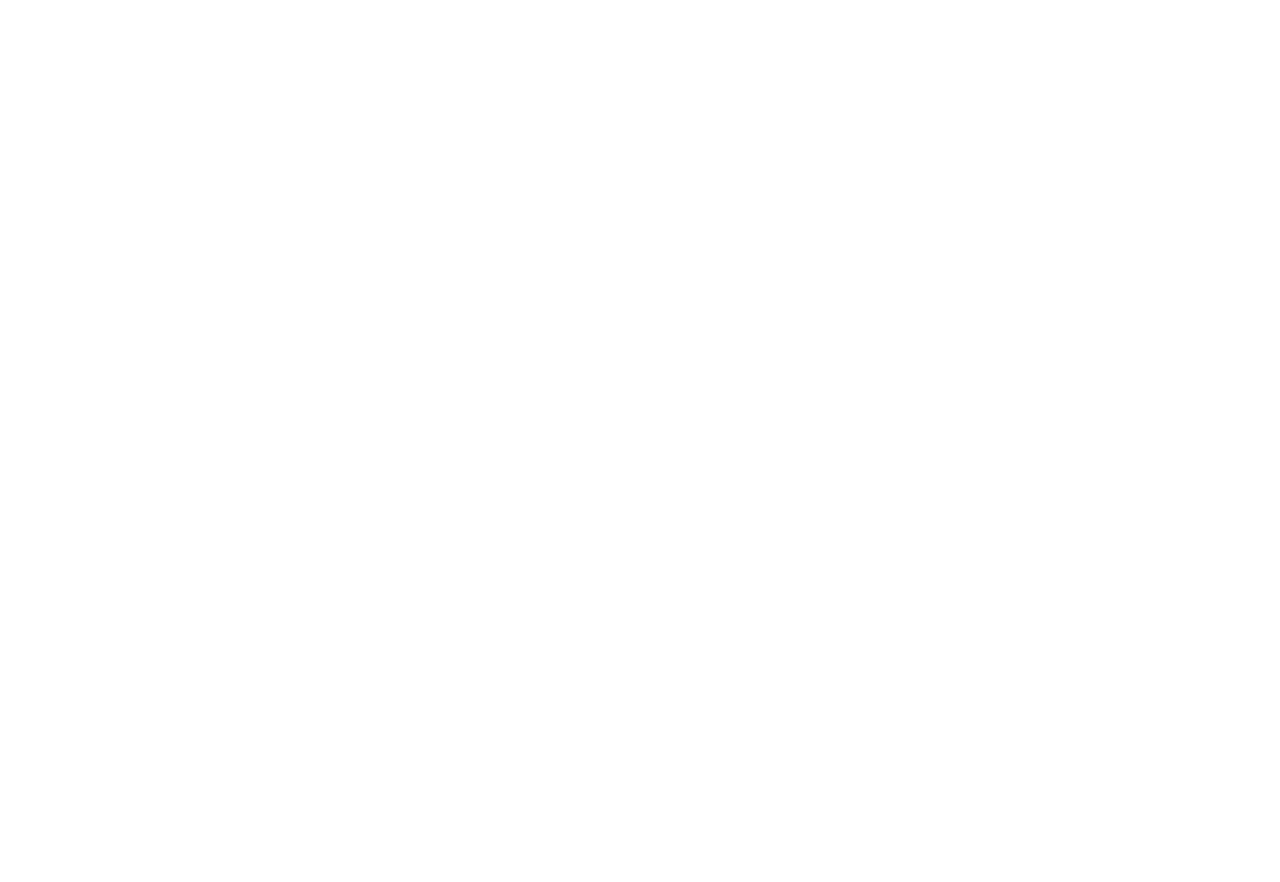
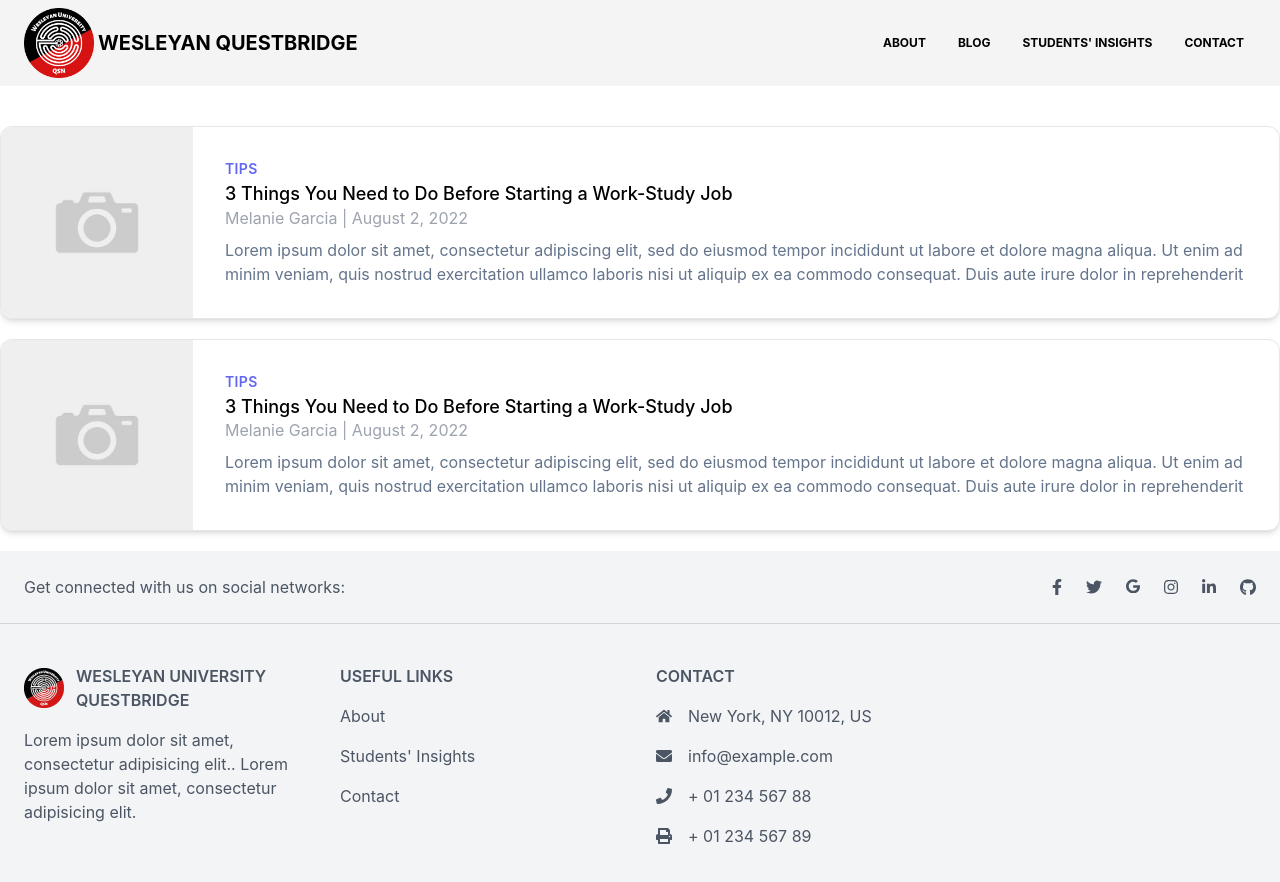
Before and after one commit to dphearom/questbridgeWesReact, a React (Create React App) app: page /blog in a window 1280 px wide. Before the commit this address had no page. Shown: the top 882 px of the page. Before the commit the page ends 800 px from the top, so only its background shows below. Built offline with nearby package versions, Linux system fonts and the light colour scheme.

Commit message:
Blog page

```diff
--- a/src/About/about.js
+++ b/src/About/about.js
@@ -5,6 +5,7 @@
 import bella from "../image/bella.png"
 import darling from "../image/darling.png"
 import pin from "../image/pin.png"
+import ahmed from "../image/ahmed.png"
 
 export default function about() {
   return (
@@ -47,10 +48,10 @@
             </div>
             <div className="flex items-stretch justify-center md:w-1/3 md:p-5 sm:p-2 flex-1">
               <div className="bg-gray-100 font-semibold text-center rounded-3xl border shadow-lg p-10 max-w-xs">
-                <img class="mb-3 w-32 h-32 rounded-full shadow-lg mx-auto"  src={melanie} alt="product designer" />
-                <h1 class="text-lg text-gray-700"> Melanie Garcia </h1>
-                <h3 class="text-sm text-gray-400 ">   Publicity Chair  </h3>
-                <p class="text-xs text-left text-gray-400 mt-4">  QuestBridge means possibilities. Without QB, I don’t know where I’d be today, and I’m grateful for all the people I’ve met along my FGLI  journey. I will dream big, forever and always.  </p>
+                <img class="mb-3 w-32 h-32 rounded-full shadow-lg mx-auto"  src={pin} alt="product designer" />
+                <h1 class="text-lg text-gray-700"> Pin-Hsuan Chen </h1>
+                <h3 class="text-sm text-gray-400 ">   Vice President  </h3>
+                <p class="text-xs text-left text-gray-400 mt-4">  For me, QuestBridge is a really great community of FGLI students that come from similar backgrounds that work together to navigate everything college and career related. We're really just a giant group of friends that all look out for each other!  </p>
               </div>
             </div>
             <div className="flex items-stretch justify-center md:w-1/3 md:p-5 sm:p-2 flex-1">
@@ -66,26 +67,37 @@
           <div className=" container flex flex-wrap md:flex-row sm:flex-col justify-between">
             <div className="flex items-stretch justify-center md:w-1/3 md:p-5 sm:p-2 flex-1">
               <div className="bg-gray-100 font-semibold text-center rounded-3xl border shadow-lg p-10 max-w-xs">
-                <img class="mb-3 w-32 h-32 rounded-full shadow-lg mx-auto" src={darling} alt="product designer" />
-                <h1 class="text-lg text-gray-700"> Darling Rodriguez </h1>
-                <h3 class="text-sm text-gray-400 ">  Class of 2025 Representative  </h3>
-                <p class="text-xs text-left text-gray-400 mt-4">  QuestBride to me has been everything, it’s the reason as to why I attend this amazing school and it allows me to help other students as well in navigating the journey that College life attains.  </p>
-              </div>
-            </div>
-            <div className="flex items-stretch justify-center md:w-1/3 md:p-5 sm:p-2 flex-1">
-              <div className="bg-gray-100 font-semibold text-center rounded-3xl border shadow-lg p-10 max-w-xs">
-                <img class="mb-3 w-32 h-32 rounded-full shadow-lg mx-auto" src={pin} alt="product designer" />
-                <h1 class="text-lg text-gray-700"> Pin-Hsuan Chen </h1>
-                <h3 class="text-sm text-gray-400 ">  President/Liaison  </h3>
-                <p class="text-xs text-left text-gray-400 mt-4">  For me, QuestBridge is a really great community of FGLI students that come from similar backgrounds that work together to navigate everything college and career related. We're really just a giant group of friends that all look out for each other! </p>
+                <img class="mb-3 w-32 h-32 rounded-full shadow-lg mx-auto" src={melanie} alt="product designer" />
+                <h1 class="text-lg text-gray-700">  Melanie Garcia  </h1>
+                <h3 class="text-sm text-gray-400 ">   Publicity Chair </h3>
+                <p class="text-xs text-left text-gray-400 mt-4"> QuestBridge means possibilities. Without QB, I don’t know where I’d be today, and I’m grateful for all the people I’ve met along my FGLI  journey. I will dream big, forever and always.  </p>
               </div>
             </div>
             <div className="flex items-stretch justify-center md:w-1/3 md:p-5 sm:p-2 flex-1">
               <div className="bg-gray-100 font-semibold text-center rounded-3xl border shadow-lg p-10 max-w-xs">
                 <img class="mb-3 w-32 h-32 rounded-full shadow-lg mx-auto" src="https://images.unsplash.com/photo-1633332755192-727a05c4013d?ixlib=rb-1.2.1&ixid=MnwxMjA3fDB8MHxwaG90by1wYWdlfHx8fGVufDB8fHx8&auto=format&fit=crop&w=880&q=80" alt="product designer" />
-                <h1 class="text-lg text-gray-700"> Bella Nunn </h1>
-                <h3 class="text-sm text-gray-400 ">  President/Liaison  </h3>
-                <p class="text-xs text-left text-gray-400 mt-4">  For me, milar backgrounds that work together to navigate everything college and career related. We're really just a giant group of friends that all look out for each other! </p>
+                <h1 class="text-lg text-gray-700">  Justin Nguyen  </h1>
+                <h3 class="text-sm text-gray-400 ">   Publicity Chair </h3>
+                <p class="text-xs text-left text-gray-400 mt-4">   I had always silently laughed at the wisdom of adults that kept telling us that "time flies by fast, enjoy it while you can", but now that I am a rising senior, I understand that wisdom all too well. College is a time for discovery, learning, and independence. Take advantage of the time here, work hard, and have fun!   </p>
+              </div>
+            </div>
+            <div className="flex items-stretch justify-center md:w-1/3 md:p-5 sm:p-2 flex-1">
+              <div className="bg-gray-100 font-semibold text-center rounded-3xl border shadow-lg p-10 max-w-xs">
+                <img class="mb-3 w-32 h-32 rounded-full shadow-lg mx-auto" src={ahmed} alt="product designer" />
+                <h1 class="text-lg text-gray-700"> Ahmed Almohamed </h1>
+                <h3 class="text-sm text-gray-400 ">  Class of 2024 Representative  </h3>
+                <p class="text-xs text-left text-gray-400 mt-4">   I just want to let all my FGLI peers know that you are worth it, you deserve all the good that is coming your way, and you earned your place here.  </p>
+              </div>
+            </div>
+          </div>
+
+          <div className=" container flex flex-wrap md:flex-row sm:flex-col justify-between">
+            <div className="flex items-stretch md:justify-start md:ml-16 md:w-1/3 md:p-5 sm:p-2 sm:justify-center sm:ml-0 flex-1">
+              <div className="bg-gray-100 font-semibold text-center rounded-3xl border shadow-lg p-10 max-w-xs">
+                <img class="mb-3 w-32 h-32 rounded-full shadow-lg mx-auto" src={darling} alt="product designer" />
+                <h1 class="text-lg text-gray-700"> Darling Rodriguez </h1>
+                <h3 class="text-sm text-gray-400 ">  Class of 2025 Representative  </h3>
+                <p class="text-xs text-left text-gray-400 mt-4">  QuestBride to me has been everything, it’s the reason as to why I attend this amazing school and it allows me to help other students as well in navigating the journey that College life attains.  </p>
               </div>
             </div>
           </div>
--- a/src/App.js
+++ b/src/App.js
@@ -2,6 +2,7 @@
 import Home from "./Home/Home.js";
 import About from "./About/about.js";
 import Contact from "./Contact/contact.js"
+import Blog from "./Blog/blog.js"
 
 function App() {
   return (
@@ -10,6 +11,7 @@
         <Route exact path="/" element={<Home />}></Route>
         <Route exact path="/about" element={<About />}></Route>
         <Route exact path="/contact" element={<Contact/>}></Route>
+        <Route exact path="/blog" element={<Blog/>}></Route>
       </Routes>
     </BrowserRouter>
   );
--- /dev/null
+++ b/src/Blog/blog.js
@@ -0,0 +1,94 @@
+import Navbar from "../Navigation/Navbar.js";
+import FooterMain from "../Footer/FooterMain.js";
+import holder from "./holder.jpg";
+
+export default function Blog() {
+  return (
+    <>
+      <div>
+        <Navbar />
+      </div>
+      <div className="container mx-auto pt-10">
+        {/* <div className="flex">
+          <div className="bg-gray-100 rounded-3xl border shadow-lg p-10 w-full md:flex-row flex flex-wrap sm:flex-col">
+            <div className="">
+              <img
+                className="h-40 w-50"
+                src={holder}
+                alt="holder for blog post"
+              ></img>
+            </div>
+            <div className="flex-1 pl-3 ">
+              <h1 className="text-4xl text-gray-700 pt-6"> 3 Things You Need to Do Before Starting a Work-Study Job </h1>
+              <h2 className="text-xl text-gray-400 pt-1">Melanie Garcia | August 2, 2022</h2>
+              <button className="flex items-center justify-center px-8 py-3 border border-transparent text-base font-medium rounded-md text-black bg-wescolor0 hover:bg-wescolor1 md:py-1 md:text-lg md:px-4 md:my-4">Read More</button>
+            </div>
+          </div>
+        </div> */}
+        <div className="bg-white rounded-xl border shadow-md overflow-hidden w-full mx-auto">
+          <div className="md:flex">
+            <div className="md:shrink-0">
+              <img
+                className="h-48 w-full object-cover md:h-full md:w-48"
+                src={holder}
+                alt="place holder"
+              ></img>
+            </div>
+            <div className="p-8">
+              <div class="uppercase tracking-wide text-sm text-indigo-500 font-semibold">
+                Tips
+              </div>
+              <a
+                href="#"
+                className="block mt-1 text-lg leading-tight font-medium text-black hover:underline"
+              >
+                3 Things You Need to Do Before Starting a Work-Study Job
+              </a>
+              <p className="text-gray-400"> Melanie Garcia | August 2, 2022</p>
+              <p className="mt-2 text-slate-500">
+                Lorem ipsum dolor sit amet, consectetur adipiscing elit, sed do
+                eiusmod tempor incididunt ut labore et dolore magna aliqua. Ut
+                enim ad minim veniam, quis nostrud exercitation ullamco laboris
+                nisi ut aliquip ex ea commodo consequat. Duis aute irure dolor
+                in reprehenderit
+              </p>
+            </div>
+          </div>
+        </div>
+        <div className="bg-white rounded-xl border shadow-md overflow-hidden w-full mx-auto mt-5">
+          <div className="md:flex">
+            <div className="md:shrink-0">
+              <img
+                className="h-48 w-full object-cover md:h-full md:w-48"
+                src={holder}
+                alt="place holder"
+              ></img>
+            </div>
+            <div className="p-8">
+              <div class="uppercase tracking-wide text-sm text-indigo-500 font-semibold">
+                Tips
+              </div>
+              <a
+                href="#"
+                className="block mt-1 text-lg leading-tight font-medium text-black hover:underline"
+              >
+                3 Things You Need to Do Before Starting a Work-Study Job
+              </a>
+              <p className="text-gray-400"> Melanie Garcia | August 2, 2022</p>
+              <p className="mt-2 text-slate-500">
+                Lorem ipsum dolor sit amet, consectetur adipiscing elit, sed do
+                eiusmod tempor incididunt ut labore et dolore magna aliqua. Ut
+                enim ad minim veniam, quis nostrud exercitation ullamco laboris
+                nisi ut aliquip ex ea commodo consequat. Duis aute irure dolor
+                in reprehenderit
+              </p>
+            </div>
+          </div>
+        </div>
+      </div>
+      <div className="pt-5">
+        <FooterMain />
+      </div>
+    </>
+  );
+}
--- a/src/Navigation/Navbar.js
+++ b/src/Navigation/Navbar.js
@@ -54,13 +54,13 @@
                 </Link>
               </li>
               <li className="nav-item">
-                <a
+                <Link
                   className="px-3 py-2 flex items-center text-xs uppercase font-bold leading-snug text-black hover:opacity-75"
-                  href="#pablo"
+                  to="/blog"
                 >
                   <i className="text-lg leading-lg text-white opacity-75"></i>
                   <span className="ml-2">Blog</span>
-                </a>
+                </Link>
               </li>
               <li className="nav-item">
                 <a
```
Also changed, not shown: src/Blog/holder.jpg (added), src/image/ahmed.png (added).
